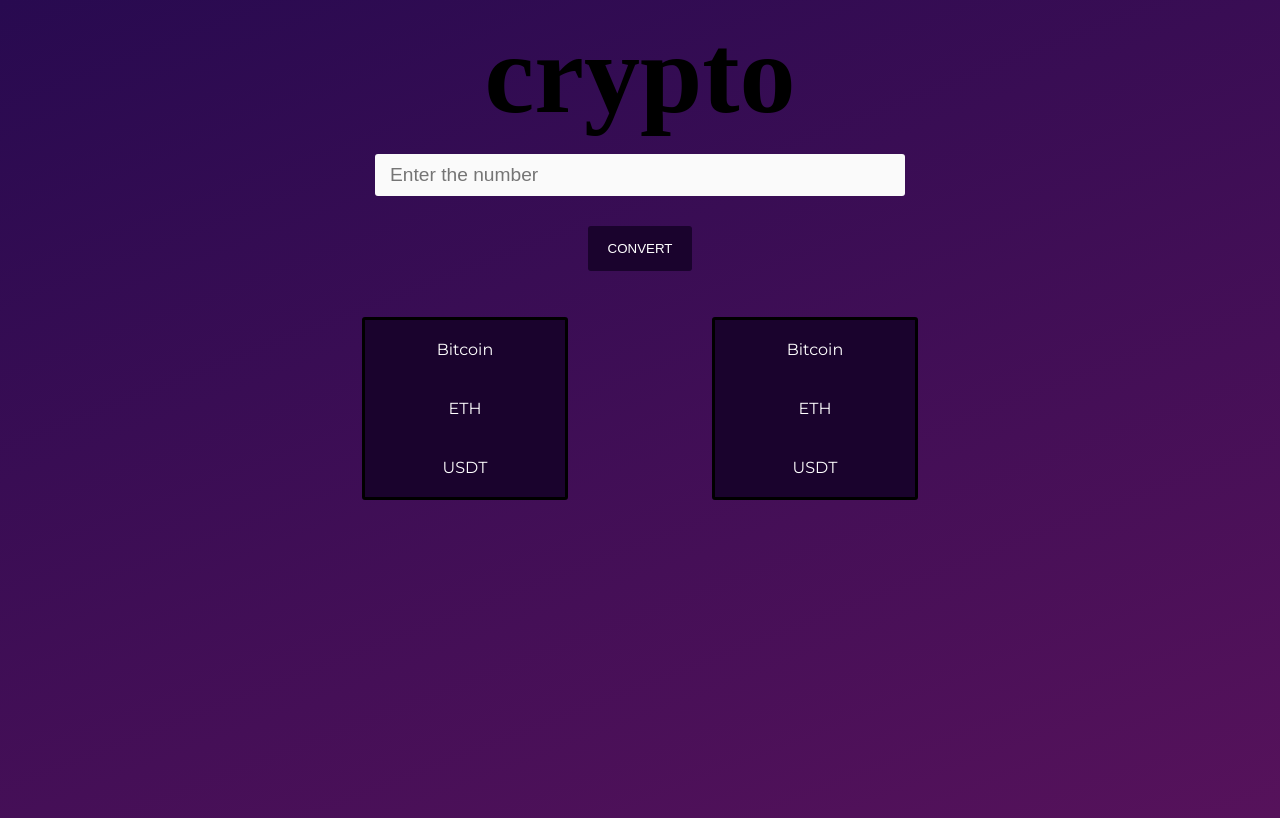
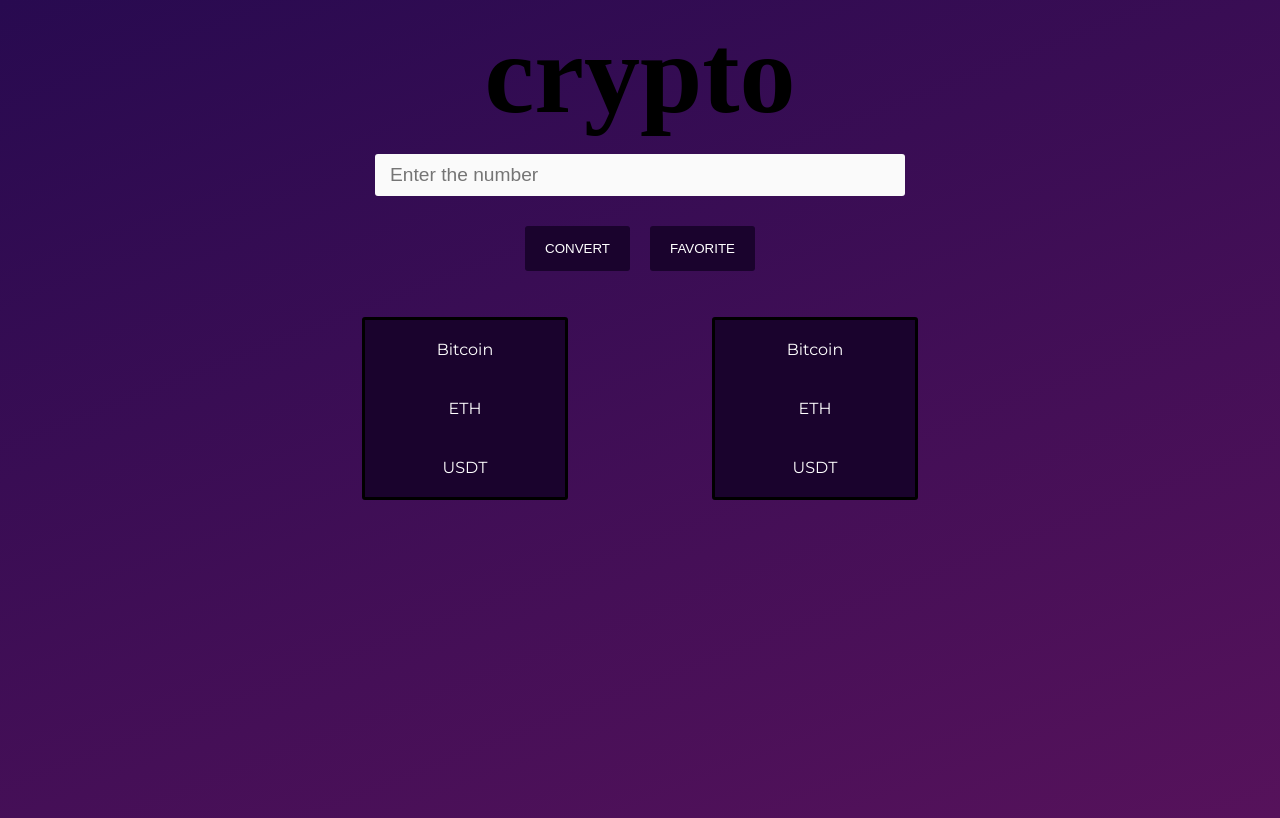
Before and after one commit to drummer-Yurii/crypto, a Vue app: page / in a window 1280 px wide. Built offline with nearby package versions, Linux system fonts and the light colour scheme; a web font is replaced by a local one; what crypto-convert would draw is missing.

Commit message:
add button favorite

```diff
--- a/src/App.vue
+++ b/src/App.vue
@@ -1,6 +1,6 @@
 <template>
   <h1>crypto</h1>
-  <TheInput :changeAmount="changeAmount" :convert="convert" />
+  <TheInput :changeAmount="changeAmount" :convert="convert" :favorite="favorite" />
   <p v-if="error != ''">{{ error }}</p>
   <p v-if="result != 0" class="result-text">{{ result }}</p>
   <div class="selectors">
@@ -31,6 +31,7 @@ export default {
     };
   },
   methods: {
+    favorite() {},
     changeAmount(val) {
       this.amount = val;
     },
--- a/src/components/TheInput.vue
+++ b/src/components/TheInput.vue
@@ -7,6 +7,7 @@
   />
   <br />
   <button @click="convert()">Convert</button>
+  <button @click="favorite()" class="fav-button">Favorite</button>
 </template>
 
 <script>
@@ -18,6 +19,10 @@ export default {
       required: true,
     },
     convert: {
+      type: Function,
+      required: true,
+    },
+    favorite: {
       type: Function,
       required: true,
     },
```
